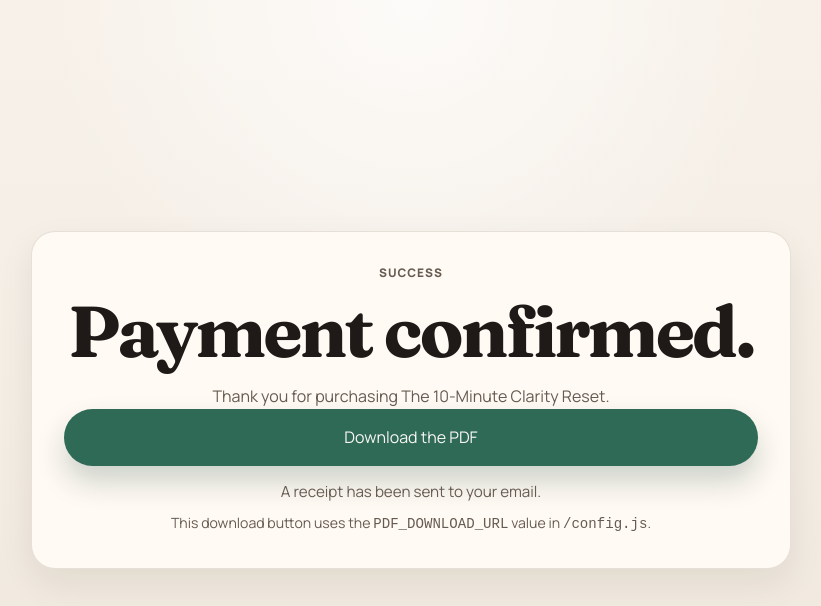
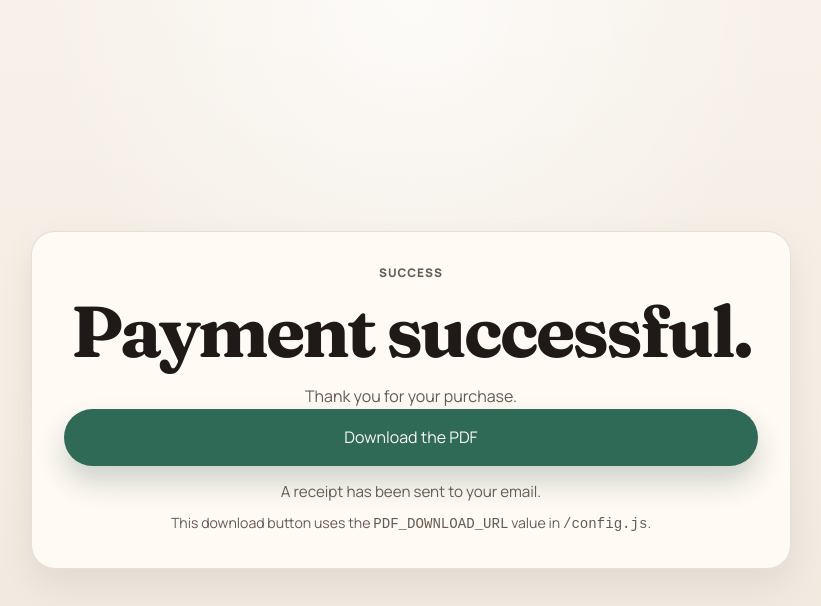
Before and after one commit to ZackAel/zacharias, a website: page success/index.html in a window 1280 px wide. Shown: the whole page, without its empty margins (229-1050 px from the left). Drawn offline with Linux system fonts and the light colour scheme.

Commit message:
Final local version

```diff
--- a/success/index.html
+++ b/success/index.html
@@ -23,9 +23,9 @@
         <div class="container narrow">
           <div class="success-card">
             <p class="section-kicker">Success</p>
-            <h1>Payment confirmed.</h1>
+            <h1>Payment successful.</h1>
             <p class="success-copy">
-              Thank you for purchasing The 10-Minute Clarity Reset.
+              Thank you for your purchase.
             </p>
             <a class="button button-primary button-block-mobile" data-download-link href="#">
               Download the PDF
```
Also changed, not shown: README.md.
